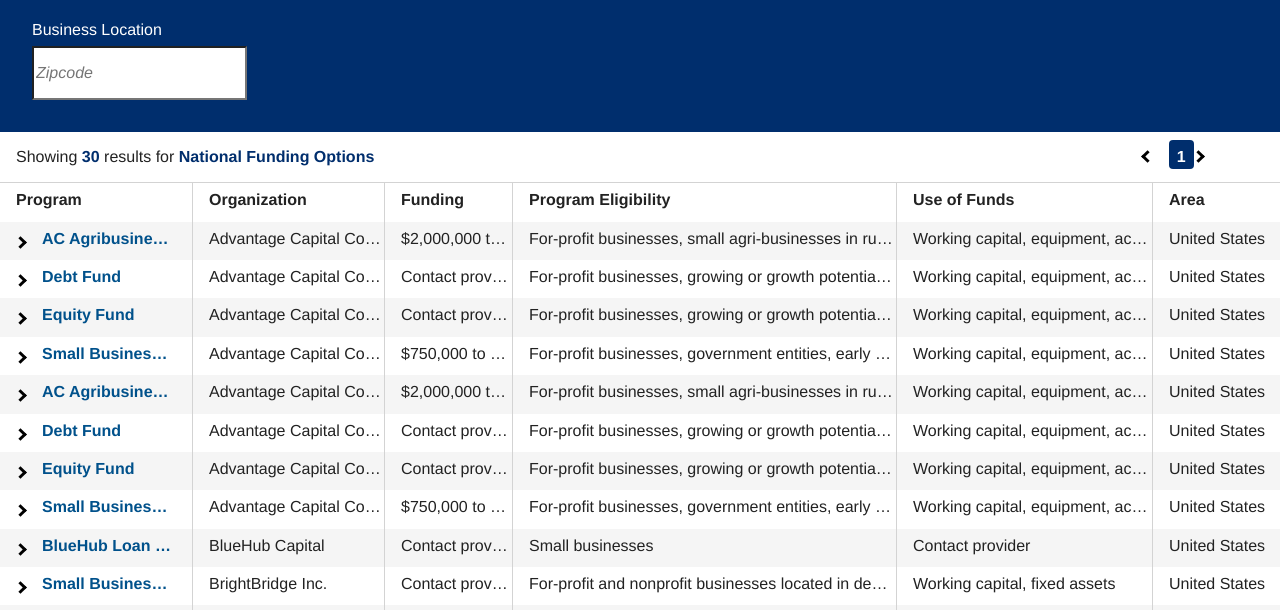
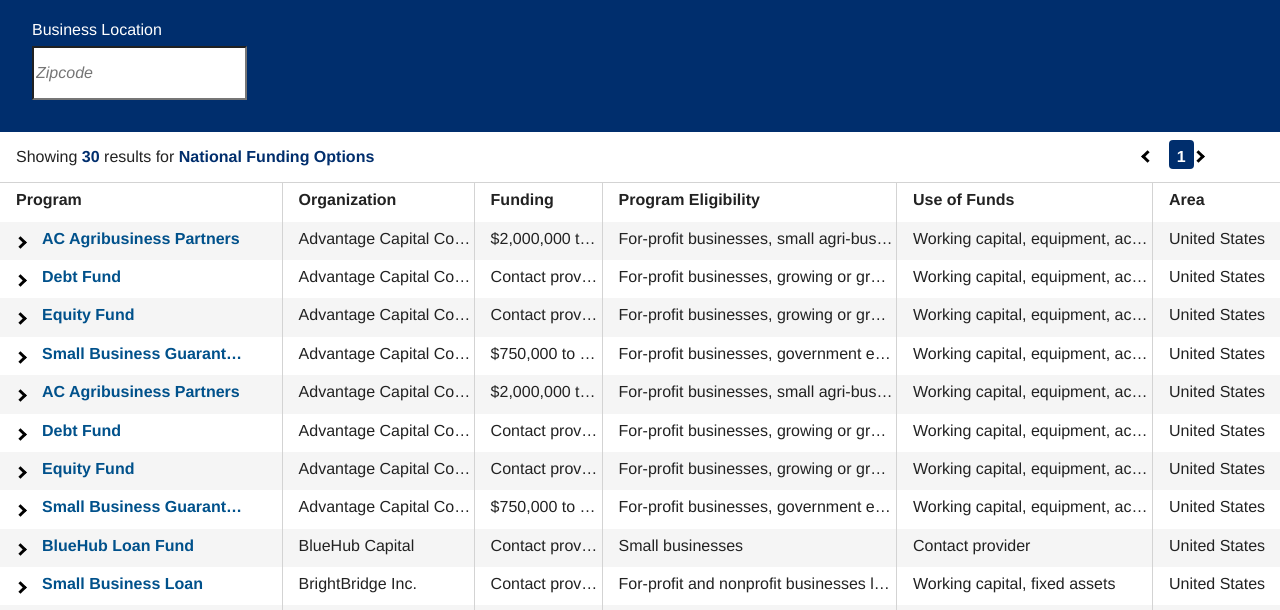
Before and after one commit to USSBA/sba-gov-funding-sources, a website built with Parcel: page client/index.html in a window 1280 px wide. Shown: the part 169-779 px from the top of the page. Built offline with nearby package versions, Linux system fonts and the light colour scheme; files whose address does not match are found by name.

Commit message:
TA-4046 minimize width for program eligibility and expand program name

```diff
--- a/client/css/source-table.css
+++ b/client/css/source-table.css
@@ -133,7 +133,7 @@
   }
 
   .source-list-tr {
-    grid-template-columns: 15% 15% 10% 30% 20% 10%;
+    grid-template-columns: 22% 15% 10% 23% 20% 10%;
     grid-template-rows: auto;
     height: auto;
     padding: 0px;
```
